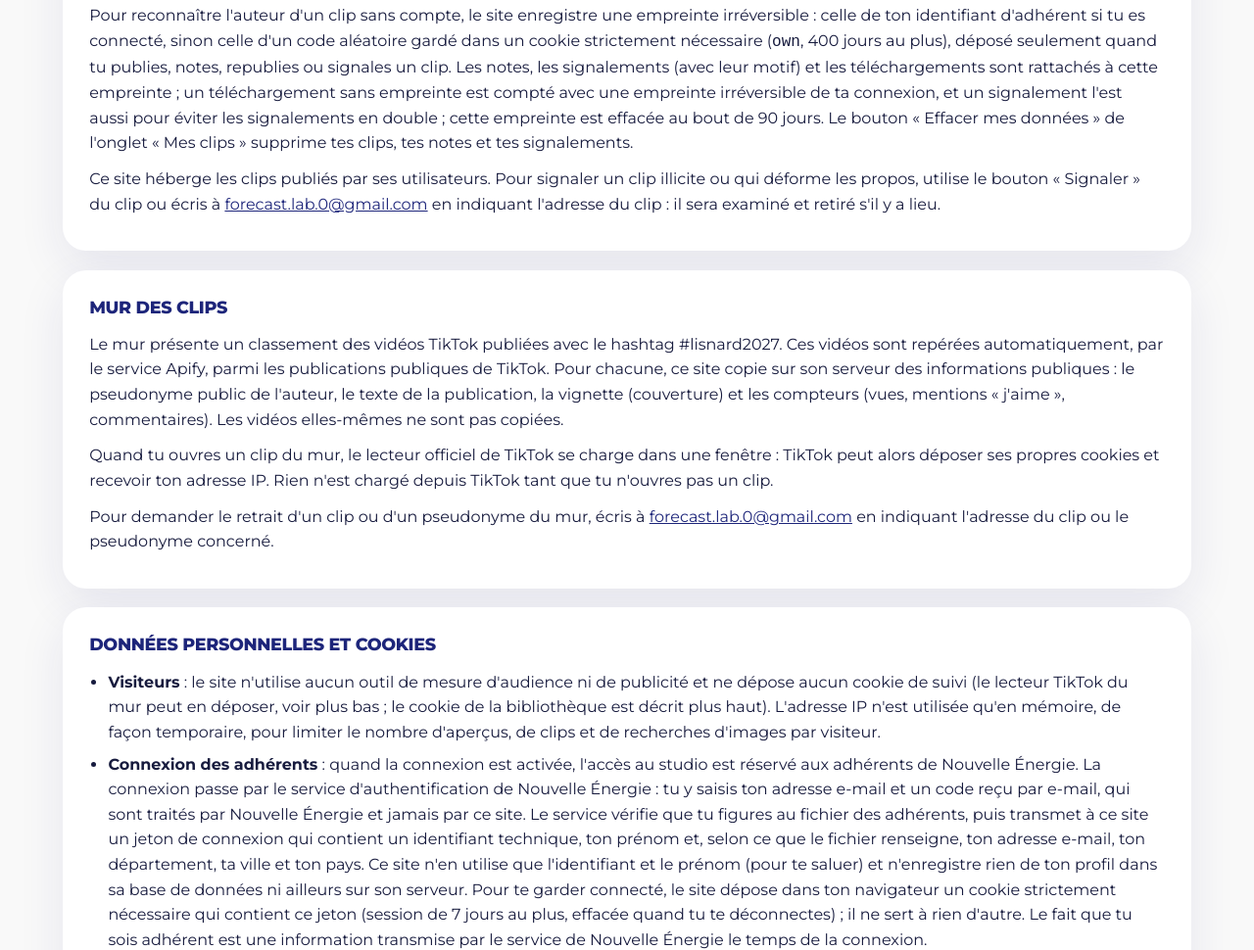
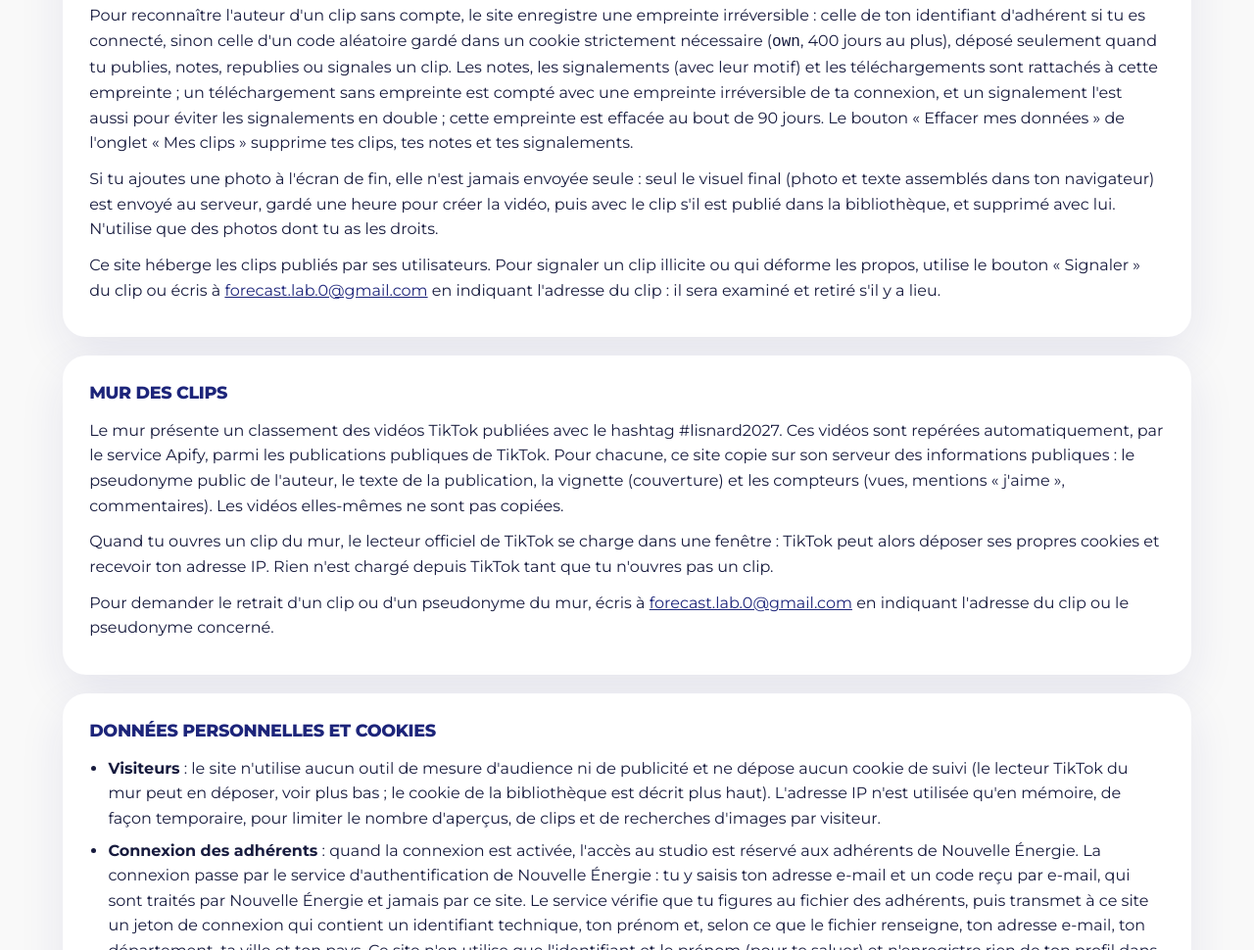
Before and after one commit to Pawzzz78/A-t-il-dit-a, a website: page public/mentions-legales/index.html in a window 1280 px wide. Shown: the part 1595-2565 px from the top of the page at 98% size. Drawn offline with Linux system fonts and the light colour scheme.

Commit message:
feat: document end card visuals and uploaded photos

```diff
--- a/public/mentions-legales/index.html
+++ b/public/mentions-legales/index.html
@@ -64,6 +64,7 @@
       <h2>Bibliothèque de clips</h2>
       <p>Les clips publiés dans la bibliothèque sont visibles par tous (ou seulement par leur auteur s'il les passe en privé), sans nom d'auteur. Chaque clip indique l'interview d'où il provient. La vidéo est gardée 30 jours, puis supprimée : seuls ses réglages (extraits, style, musique, corrections de texte) et son affiche restent, pour pouvoir la recréer.</p>
       <p>Pour reconnaître l'auteur d'un clip sans compte, le site enregistre une empreinte irréversible : celle de ton identifiant d'adhérent si tu es connecté, sinon celle d'un code aléatoire gardé dans un cookie strictement nécessaire (<code>own</code>, 400 jours au plus), déposé seulement quand tu publies, notes, republies ou signales un clip. Les notes, les signalements (avec leur motif) et les téléchargements sont rattachés à cette empreinte ; un téléchargement sans empreinte est compté avec une empreinte irréversible de ta connexion, et un signalement l'est aussi pour éviter les signalements en double ; cette empreinte est effacée au bout de 90 jours. Le bouton « Effacer mes données » de l'onglet « Mes clips » supprime tes clips, tes notes et tes signalements.</p>
+      <p>Si tu ajoutes une photo à l'écran de fin, elle n'est jamais envoyée seule : seul le visuel final (photo et texte assemblés dans ton navigateur) est envoyé au serveur, gardé une heure pour créer la vidéo, puis avec le clip s'il est publié dans la bibliothèque, et supprimé avec lui. N'utilise que des photos dont tu as les droits.</p>
       <p>Ce site héberge les clips publiés par ses utilisateurs. Pour signaler un clip illicite ou qui déforme les propos, utilise le bouton « Signaler » du clip ou écris à <a href="mailto:forecast.lab.0@gmail.com">forecast.lab.0@gmail.com</a> en indiquant l'adresse du clip : il sera examiné et retiré s'il y a lieu.</p>
     </section>
 
```
Also changed, not shown: README.md.
